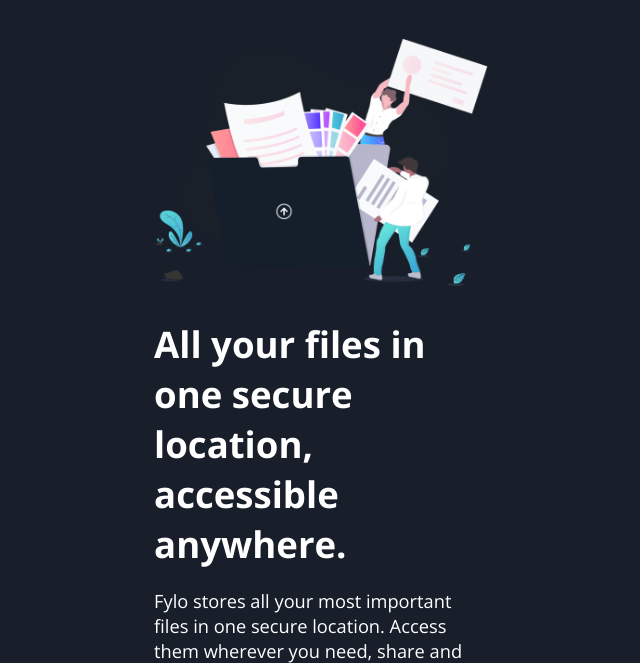
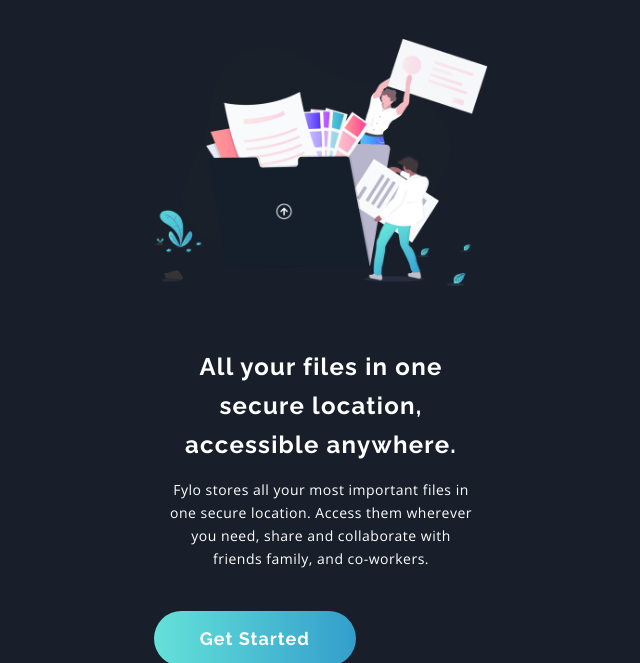
Before and after one commit to hannah-saurusrex/fylo-dark-theme-landing-page, a website: page app/index.html in a window 1280 px wide. Shown: the part 100-763 px from the top of the page, without its empty margins (319-959 px from the left). Drawn offline with nearby package versions, Linux system fonts and the light colour scheme.

Commit message:
added hero text styling

```diff
--- a/app/assets/styles/modules/_button.css
+++ b/app/assets/styles/modules/_button.css
@@ -1,4 +1,5 @@
 .button-cta {
+    align-items: center;
     background-image: linear-gradient(to right, var(--cyan), var(--blue));
     color: var(--white);
     font-family: 'Raleway', sans-serif;
--- /dev/null
+++ b/app/assets/styles/modules/_hero.css
@@ -0,0 +1,19 @@
+.hero--headline {
+    font-family: 'Raleway', sans-serif;
+    font-weight: 700;
+    margin-top: 1.56rem;
+    text-align: center;
+    font-size: 24px;
+    letter-spacing: 1.25px;
+    line-height: 2.125rem;
+}
+
+.hero--text {
+    font-family: 'Open Sans', sans-serif;
+    letter-spacing: .5px;
+    margin: 15px 15px 40px 15px;
+    font-size: 14px;
+    text-align: center;
+    line-height: 1.25rem;
+    font-weight: 300;
+}
--- a/app/assets/styles/styles.css
+++ b/app/assets/styles/styles.css
@@ -4,3 +4,4 @@
 @import "./modules/_wrapper.css";
 @import "./modules/_header.css";
 @import "./modules/_image.css";
+@import "./modules/_hero.css";
--- a/app/temp/styles/styles.css
+++ b/app/temp/styles/styles.css
@@ -4,3 +4,4 @@
 @import url(./modules/_wrapper.css);
 @import url(./modules/_header.css);
 @import url(./modules/_image.css);
+@import url(./modules/_hero.css);
```
